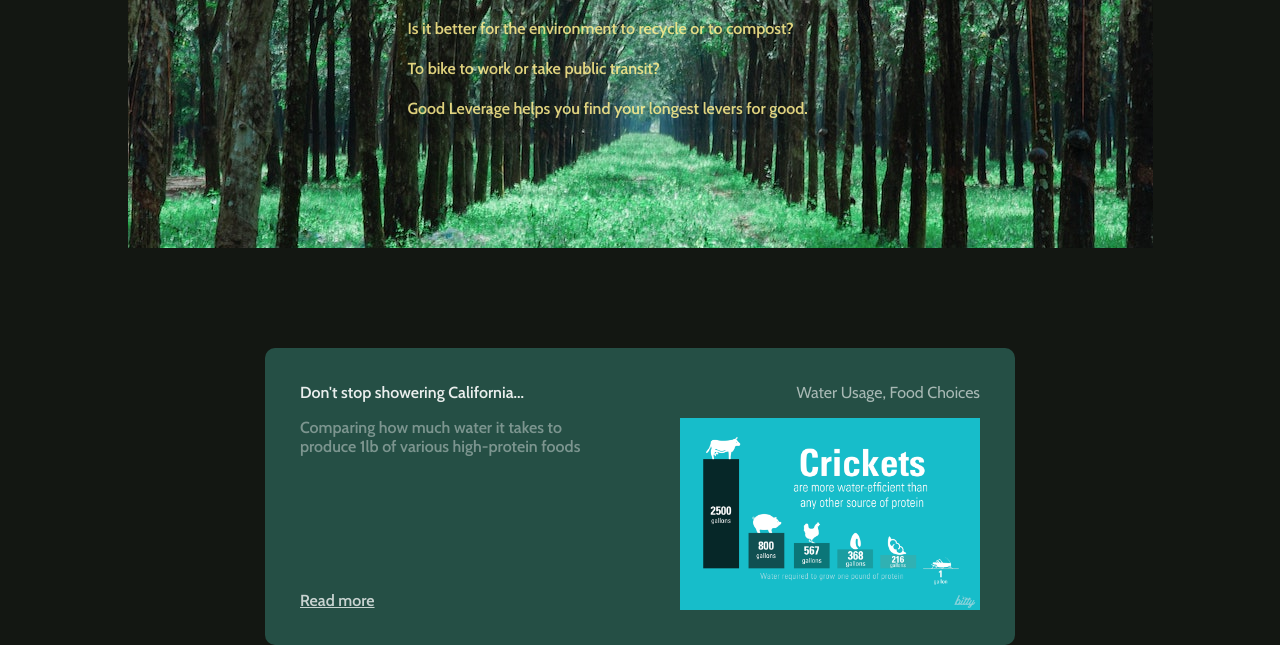
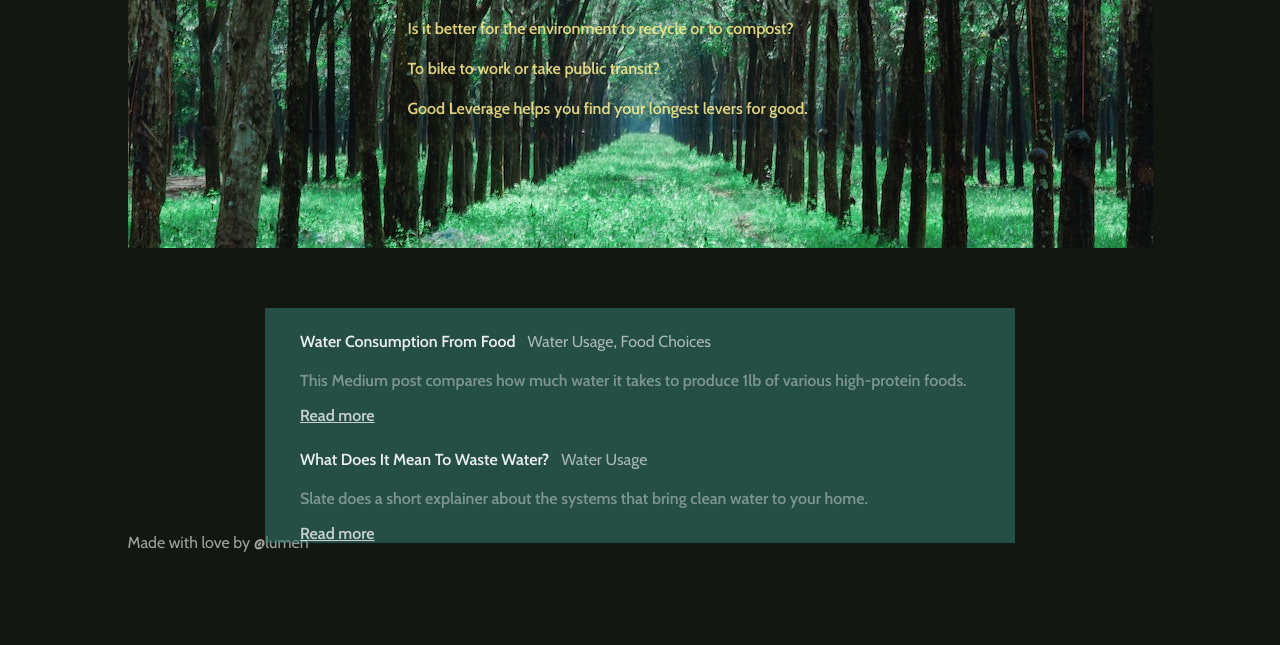
Before and after one commit to lsivitz/goodleverage, a plain HTML site: page index.html in a window 1280 px wide. Shown: the part 232-877 px from the top of the page. After the commit the page ends 800 px from the top, so only its background shows below. Drawn offline with nearby package versions, Linux system fonts and the light colour scheme.

Commit message:
removed link picture, reorganized post structure

```diff
--- a/index.html
+++ b/index.html
@@ -1,5 +1,6 @@
 <DOCTYPE html>
 <html>
+
     <head>
         <link rel="stylesheet" type="text/css" href="stylesheet.css">
         <link href="https://fonts.googleapis.com/css?family=Cabin:400,600|Martel:600,900" rel="stylesheet">
@@ -19,24 +20,39 @@
             </div>
 
             <div id="posts">
+
                 <div class="postcontainer">
                     <div class="post">
 
                         <div class="postcopy">
-                            <a href="https://medium.com/@lesliejz/don-t-stop-showering-california-lay-off-the-burgers-and-nuts-and-pick-up-some-crickets-eb63bddf0277"
-                               class="link" > Don't stop showering California...  </a>
-                            <p class="summary">Comparing how much water it takes to produce 1lb of various high-protein foods</p>
+                            <a href="https://medium.com/@lesliejz/don-t-stop-showering-california-lay-off-the-burgers-and-nuts-and-pick-up-some-crickets-eb63bddf0277" class="title" >Water Consumption From Food</a>
+                            <p class="tags">Water Usage, Food Choices</p>
+                            <p class="summary">This Medium post compares how much water it takes to produce 1lb of various high-protein foods.</p>
                             <a class="more" href="https://medium.com/@lesliejz/don-t-stop-showering-california-lay-off-the-burgers-and-nuts-and-pick-up-some-crickets-eb63bddf0277">Read more</a>
                         </div>
 
-                        <div class="postdetails">
-                            <p class="tags">Water Usage, Food Choices</p>
-                            <img class="linkpic" src="images/posts/dontstopshoweringca.png" />
+
+                    </div>
+                </div>
+
+                <div class="postcontainer">
+                    <div class="post">
+                        <div class="postcopy">
+                            <a href="http://www.slate.com/articles/health_and_science/the_green_lantern/2010/10/water_water_everywhere.html"
+                               class="title" >What Does It Mean To Waste Water?</a>
+                            <p class="tags">Water Usage</p>
+                            <p class="summary">Slate does a short explainer about the systems that bring clean water to your home.</p>
+                            <a class="more" href="http://www.slate.com/articles/health_and_science/the_green_lantern/2010/10/water_water_everywhere.html">Read more</a>
                         </div>
 
                     </div>
                 </div>
             </div>
+        <div class="footer">
+            <p id="footertext">Made with love by @lumen</p>
+        </div>
+        </div>
+
 
         </div>
     </body>
--- a/stylesheet.css
+++ b/stylesheet.css
@@ -1,5 +1,6 @@
 body {
 	background-color: #131712;
+	position: relative;
 }
 
 h1 {
@@ -57,40 +58,47 @@ h4 {
 
 #posts {
     position: relative;
-    top: 100px;
+    top: 60px;
     width: 750;
+    height: 30%;
     margin: 0 auto;
+    margin-bottom: 50px;
+    background-color: rgba(52, 124, 109, 0.56);
+    overflow: hidden;
 }
+
+#footer {
+    position: relative;
+    bottom: 0;
+    height: 50px;
+    width: 100%;
+}
+
+#footertext {
+    color: rgba(255, 255, 255, 0.6);
+    size: 12pt;
+    font-family: 'Cabin', sans-serif;
+    font-weight: 400;
+}
+
 
 .postcontainer {
     position: relative;
     border-radius: 10px;
-    background-color: rgba(52, 124, 109, 0.56);
+    margin-bottom: 20px;
 }
 
 .post {
     position: relative;
-    padding-top: 35px;
-    padding-bottom: 35px;
-    overflow: hidden;
+    padding-top: 20px;
 }
 
 .postcopy {
     display: inline-block;
-    float: left;
-    width: 40%;
     margin-left: 35px;
 }
 
-.postdetails {
-    position: relative;
-    display: inline-block;
-    float: right;
-    width: 40%;
-    margin-right: 35px;
-}
-
-.link {
+.title {
     color: rgba(255, 255, 255, 0.9);
     size: 20pt;
     font-family: 'Cabin', sans-serif;
@@ -107,7 +115,6 @@ h4 {
 
 .more {
     position: absolute;
-    bottom: 35px;
     font-family: 'Cabin', sans-serif;
     color: rgba(255, 255, 255, 0.75);
     size: 18pt;
@@ -118,15 +125,10 @@ h4 {
 
 .tags {
     display: inline-block;
-    float: right;
-    margin-top: 0px;
+    margin: 4px;
+    margin-left: 8px;
     color: rgba(255, 255, 255, 0.6);
     size: 14pt;
     font-family: 'Cabin', sans-serif;
     font-weight: 400;
 }
-
-.linkpic {
-    width: 300px;
-    float: right;
-}
```
Lines whose indentation alone changed are shown as unchanged.
